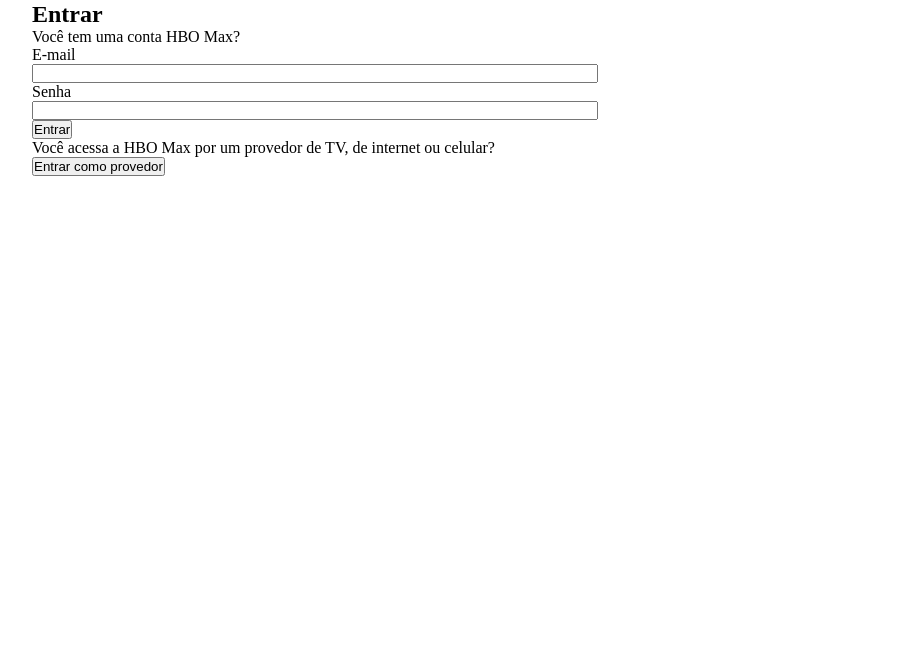
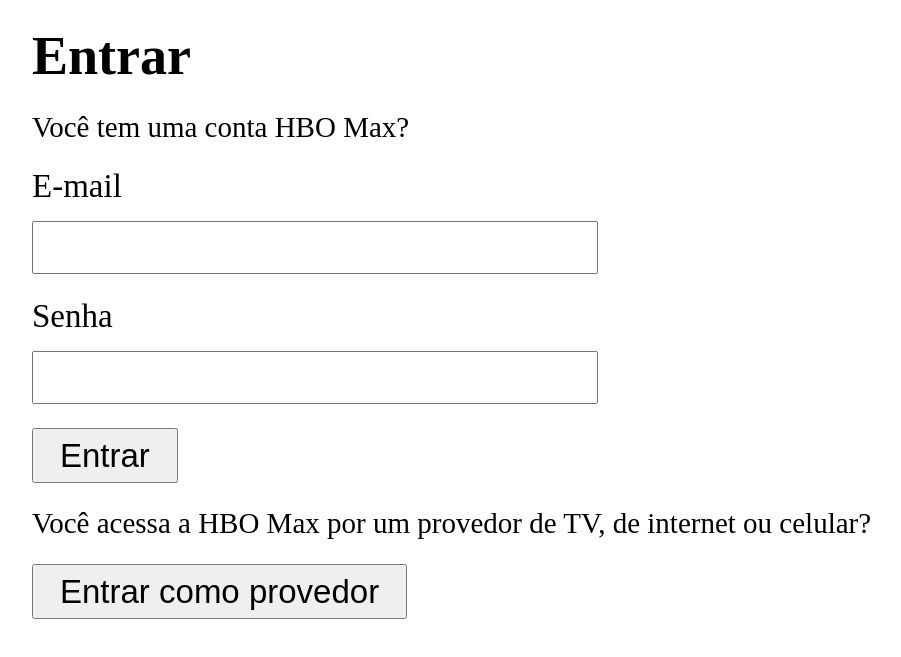
Before and after one commit to baxhen/hbo-max-beginner, a plain HTML site: page index.html in a window 1280 px wide. Shown: the part 115-772 px from the top of the page, without its empty margins (62-963 px from the left). Drawn offline with Linux system fonts and the light colour scheme.

Commit message:
style elements

```diff
--- a/index.html
+++ b/index.html
@@ -4,7 +4,7 @@
     <meta charset="UTF-8" />
     <meta http-equiv="X-UA-Compatible" content="IE=edge" />
     <meta name="viewport" content="width=device-width, initial-scale=1.0" />
-    <link rel="stylesheet" href="styles.css">
+    <link rel="stylesheet" href="styles.css" />
     <title>HBO max</title>
   </head>
   <body>
@@ -12,7 +12,7 @@
       <img src="assets/logo.png" class="logo" />
     </header>
 
-    <section>
+    <section class="title">
       <h1>Entrar</h1>
 
       <p>Você tem uma conta HBO Max?</p>
@@ -21,21 +21,22 @@
     <form class="login-form">
       <div class="field">
         <label for="email">E-mail</label>
-        <input type="email" name="email" id="email">
+        <input type="email" name="email" id="email" />
       </div>
 
       <div class="field">
         <label for="password">Senha</label>
-        <input type="password" name="password" id="password">
+        <input type="password" name="password" id="password" />
       </div>
 
-      <button>Entrar</button>
+      <button class="btn">Entrar</button>
     </form>
 
-
-    <section>
-      <p>Você acessa a HBO Max por um provedor de TV, de internet ou celular?</p>
-      <button>Entrar como provedor</button>
+    <section class="provider-action">
+      <p>
+        Você acessa a HBO Max por um provedor de TV, de internet ou celular?
+      </p>
+      <button class="btn">Entrar como provedor</button>
     </section>
   </body>
 </html>
--- a/styles.css
+++ b/styles.css
@@ -1,23 +1,63 @@
-*{
+* {
   box-sizing: border-box;
   padding: 0;
   margin: 0;
 }
 
-body{
+body {
   padding: 55px 94px;
 }
 
-.logo{
-    height:57px;
+input {
+  height: 53px;
 }
 
+h1 {
+  font-size: 54px;
+}
+
+p {
+  font-size: 29px;
+}
+
+.btn {
+  height: 55px;
+  font-size: 33px;
+  padding: 6px 26px;
+  width: max-content;
+}
+
+.logo {
+  height: 57px;
+}
 
 .field {
   display: flex;
   flex-direction: column;
+  gap: 1rem;
+}
+.field label {
+  font-size: 33px;
 }
 
-  .login-form{
+.title {
+  display: flex;
+  flex-direction: column;
+  gap: 1.5rem;
+  margin-top: 1.5rem;
+}
+
+.login-form {
   max-width: 566px;
+  display: flex;
+  flex-direction: column;
+  gap: 1.5rem;
+  margin-top: 1.5rem;
 }
+
+.provider-action {
+  display: flex;
+  flex-direction: column;
+  gap: 1.5rem;
+  margin-top: 1.5rem;
+}
```
Lines whose indentation alone changed are shown as unchanged.
